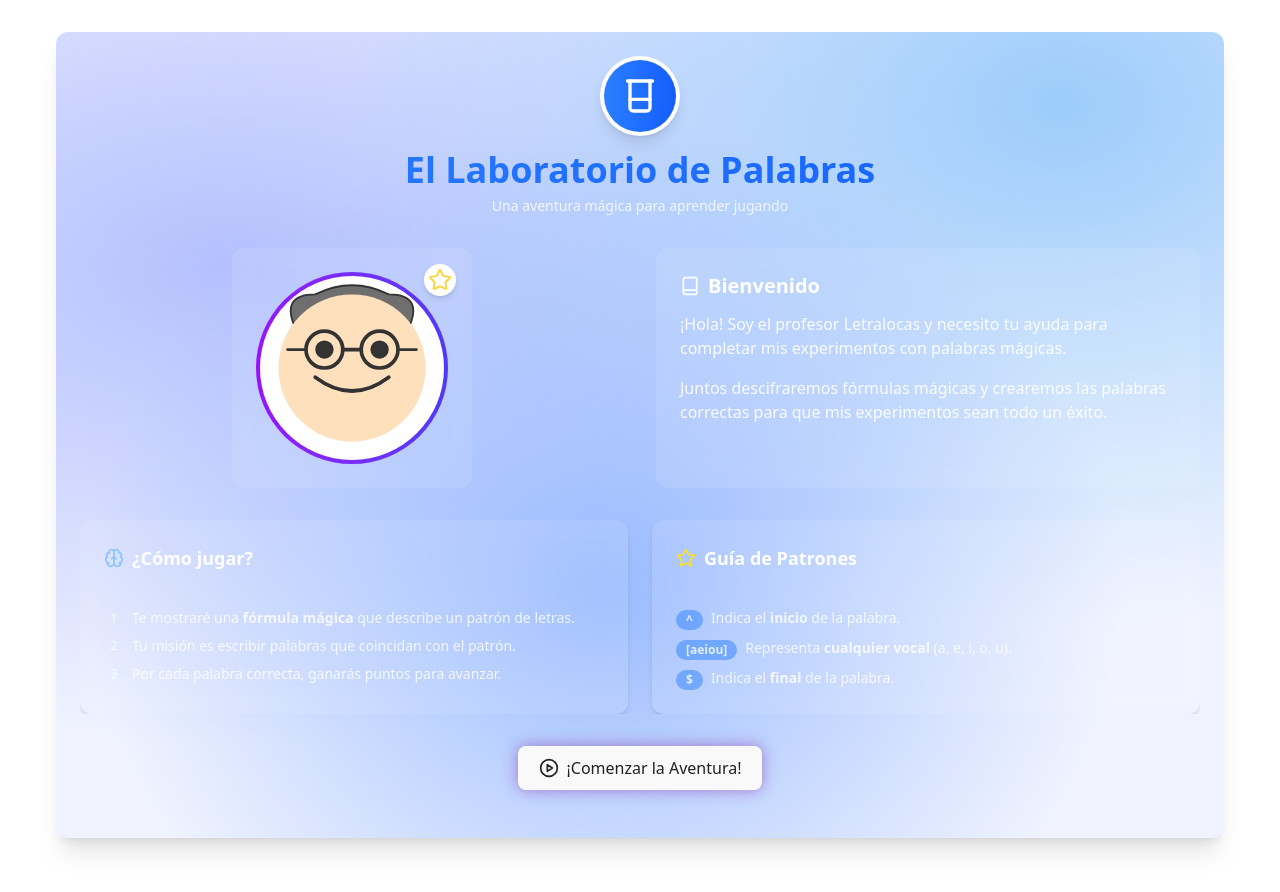
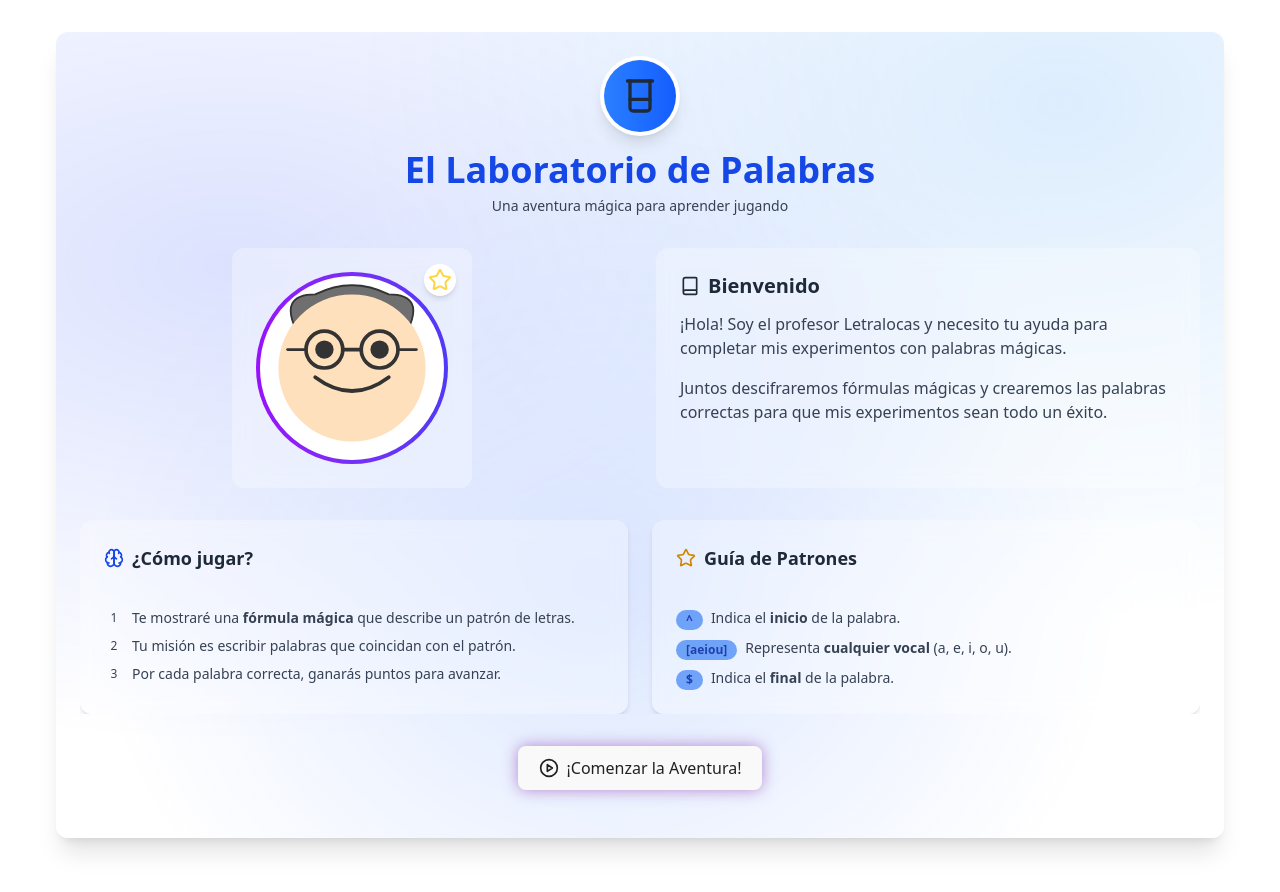
Before and after one commit to JhairAlexby/Ortograffix, a React (Vite) app: page / in a window 1280 px wide. Shown: the top 892 px of the page. Built offline with nearby package versions, Linux system fonts and the light colour scheme.

Commit message:
complete styles

```diff
--- a/src/App.css
+++ b/src/App.css
@@ -64,6 +64,50 @@
   --radius: 0.5rem;
 }
 
+.magical-pattern {
+  background-color: rgba(255, 255, 255, 0.8);
+  background-image:
+    radial-gradient(at 47% 69%, hsla(220, 100%, 90%, 0.7) 0, transparent 59%),
+    radial-gradient(at 86% 9%, hsla(210, 92%, 90%, 0.7) 0, transparent 50%),
+    radial-gradient(at 15% 29%, hsla(230, 96%, 90%, 0.7) 0, transparent 59%);
+  max-width: 100% !important;
+  overflow-x: hidden !important;
+}
+
+.magical-pattern .card {
+  background-color: rgba(255, 255, 255, 0.5) !important;
+}
+
+.text-intro-title {
+  color: #1a56db !important;
+}
+
+.text-intro-body {
+  color: #1f2937 !important;
+}
+
+.bg-blue-500\/50 {
+  background-color: rgba(59, 130, 246, 0.7) !important;
+  color: #1e40af !important;
+}
+
+.text-dark {
+  color: #1f2937 !important;
+}
+
+.text-blue-dark {
+  color: #1e40af !important;
+}
+
+.magical-pattern .text-white {
+  color: #1f2937 !important;
+}
+
+.magical-pattern .text-white\/80,
+.magical-pattern .text-white\/90 {
+  color: #374151 !important;
+}
+
 .laboratory-pattern {
   background-color: #f0f4ff;
   background-image:
@@ -76,16 +120,6 @@
   width: 100%;
   display: block;
   position: relative;
-}
-
-.magical-pattern {
-  background-color: rgba(107, 142, 255, 0.1);
-  background-image:
-    radial-gradient(at 47% 69%, hsl(220, 100%, 80%) 0, transparent 59%),
-    radial-gradient(at 86% 9%, hsl(210, 92%, 80%) 0, transparent 50%),
-    radial-gradient(at 15% 29%, hsl(230, 96%, 85%) 0, transparent 59%);
-  max-width: 100% !important;
-  overflow-x: hidden !important;
 }
 
 .flask-shine {
--- a/src/components/Laboratory.tsx
+++ b/src/components/Laboratory.tsx
@@ -40,10 +40,10 @@ const Laboratory: React.FC = () => {
                 <Beaker className="h-10 w-10 text-white" />
               </div>
             </div>
-            <CardTitle className="text-3xl sm:text-4xl font-bold bg-clip-text text-transparent bg-gradient-to-r from-blue-500 to-blue-600">
+            <CardTitle className="text-3xl sm:text-4xl font-bold text-blue-700">
               El Laboratorio de Palabras
             </CardTitle>
-            <CardDescription className="text-white/80">
+            <CardDescription className="text-gray-700 font-medium">
               Una aventura mágica para aprender jugando
             </CardDescription>
           </CardHeader>
@@ -51,34 +51,34 @@ const Laboratory: React.FC = () => {
           <CardContent className="px-6 pb-6 pt-0">
             <div className="grid sm:grid-cols-2 gap-8 mb-8">
               <div className="flex justify-center">
-                <div className="bg-white/10 backdrop-blur-sm p-6 rounded-xl">
+                <div className="bg-white/30 backdrop-blur-sm p-6 rounded-xl">
                   <ScientistCharacter animate={false} size="large" mood="happy" />
                 </div>
               </div>
 
-              <div className="bg-white/10 backdrop-blur-sm p-6 rounded-xl">
-                <h2 className="text-xl font-semibold text-white mb-3 flex items-center">
+              <div className="bg-white/30 backdrop-blur-sm p-6 rounded-xl">
+                <h2 className="text-xl font-semibold text-gray-800 mb-3 flex items-center">
                   <Book className="inline mr-2 h-5 w-5" /> Bienvenido
                 </h2>
-                <p className="text-white/90 mb-4">
+                <p className="text-gray-700 mb-4">
                   ¡Hola! Soy el profesor Letralocas y necesito tu ayuda para completar mis experimentos con palabras mágicas.
                 </p>
-                <p className="text-white/90">
+                <p className="text-gray-700">
                   Juntos descifraremos fórmulas mágicas y crearemos las palabras correctas para que mis experimentos sean todo un éxito.
                 </p>
               </div>
             </div>
 
             <div className="grid sm:grid-cols-2 gap-6 mb-8">
-              <Card className="bg-white/10 backdrop-blur-sm border-0">
+              <Card className="bg-white/30 backdrop-blur-sm border-0">
                 <CardHeader className="pb-2">
                   <div className="flex items-center mb-1">
-                    <Brain className="h-5 w-5 mr-2 text-blue-300" />
-                    <CardTitle className="text-lg text-white">¿Cómo jugar?</CardTitle>
+                    <Brain className="h-5 w-5 mr-2 text-blue-700" />
+                    <CardTitle className="text-lg text-gray-800">¿Cómo jugar?</CardTitle>
                   </div>
                 </CardHeader>
                 <CardContent>
-                  <ul className="text-white/80 text-sm space-y-2">
+                  <ul className="text-gray-700 text-sm space-y-2">
                     <li className="flex gap-2">
                       <span className="inline-flex h-5 w-5 shrink-0 items-center justify-center rounded-full bg-primary/20 text-xs">1</span>
                       <span>Te mostraré una <strong>fórmula mágica</strong> que describe un patrón de letras.</span>
@@ -95,25 +95,25 @@ const Laboratory: React.FC = () => {
                 </CardContent>
               </Card>
 
-              <Card className="bg-white/10 backdrop-blur-sm border-0">
+              <Card className="bg-white/30 backdrop-blur-sm border-0">
                 <CardHeader className="pb-2">
                   <div className="flex items-center mb-1">
-                    <Star className="h-5 w-5 mr-2 text-yellow-300" />
-                    <CardTitle className="text-lg text-white">Guía de Patrones</CardTitle>
+                    <Star className="h-5 w-5 mr-2 text-yellow-600" />
+                    <CardTitle className="text-lg text-gray-800">Guía de Patrones</CardTitle>
                   </div>
                 </CardHeader>
                 <CardContent>
-                  <ul className="text-white/80 text-sm space-y-2">
+                  <ul className="text-gray-700 text-sm space-y-2">
                     <li className="flex items-start gap-2">
-                      <Badge className="bg-blue-500/50 border-0 shrink-0 mt-0.5">^</Badge>
+                      <Badge className="bg-blue-500/50 border-0 shrink-0 mt-0.5 text-blue-900">^</Badge>
                       <span>Indica el <strong>inicio</strong> de la palabra.</span>
                     </li>
                     <li className="flex items-start gap-2">
-                      <Badge className="bg-blue-500/50 border-0 shrink-0 mt-0.5">[aeiou]</Badge>
+                      <Badge className="bg-blue-500/50 border-0 shrink-0 mt-0.5 text-blue-900">[aeiou]</Badge>
                       <span>Representa <strong>cualquier vocal</strong> (a, e, i, o, u).</span>
                     </li>
                     <li className="flex items-start gap-2">
-                      <Badge className="bg-blue-500/50 border-0 shrink-0 mt-0.5">$</Badge>
+                      <Badge className="bg-blue-500/50 border-0 shrink-0 mt-0.5 text-blue-900">$</Badge>
                       <span>Indica el <strong>final</strong> de la palabra.</span>
                     </li>
                   </ul>
```
